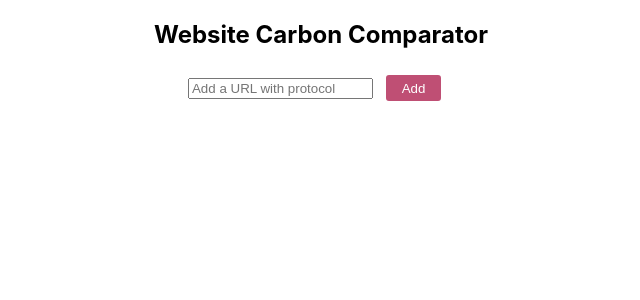
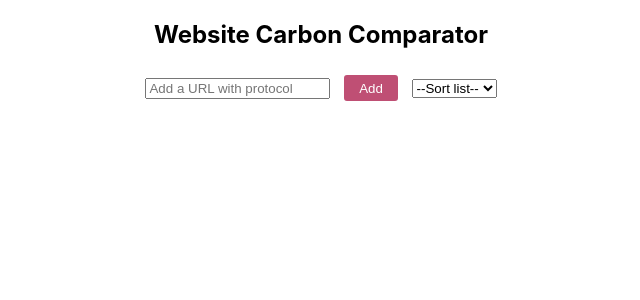
Before and after one commit to vondersam/iths-react-labb-2, a React (Create React App) app: page / in a window 1280 px wide. Shown: the top 300 px of the page, without its empty margins (319-959 px from the left). Built offline with nearby package versions, Linux system fonts and the light colour scheme.

Commit message:
Replace useState by useReducer.

```diff
--- a/src/App.js
+++ b/src/App.js
@@ -1,15 +1,28 @@
 import './App.css';
-import { useState } from 'react';
+import { useReducer } from 'react';
 import Menu from './components/menu';
 import CardList from './components/cardList';
 
+const websitesReducer = (state, action) => {
+  switch (action.type) {
+    case 'add': {
+      return { websiteList: [...state.websiteList, action.data] };
+    }
+    default:
+      throw new Error();
+  }
+};
+
 function App() {
-  const [websiteList, setWebsiteList] = useState([]);
+  const [state, dispatchWebsite] = useReducer(websitesReducer, {
+    websiteList: [],
+    url: ''
+  });
   return (
     <div className="App">
       <h2>Website Carbon Comparator</h2>
-      <Menu websiteList={websiteList} setWebsiteList={setWebsiteList} />
-      <CardList websiteList={websiteList} />
+      <Menu state={state} dispatchWebsite={dispatchWebsite} />
+      <CardList state={state} />
     </div>
   );
 }
--- a/src/components/cardList.jsx
+++ b/src/components/cardList.jsx
@@ -7,13 +7,12 @@ const Wrapper = styled.div`
   justify-content: center;
 `;
 
-const CardList = ({ websiteList }) => {
+const CardList = ({ state }) => {
   return (
     <>
       <Wrapper>
-        {websiteList.map((website, i) => (
-          <Card key={i} {...website} />
-        ))}
+        {state.websiteList.length > 0 &&
+          state.websiteList.map((website, i) => <Card key={i} {...website} />)}
       </Wrapper>
     </>
   );
--- a/src/components/menu.jsx
+++ b/src/components/menu.jsx
@@ -1,5 +1,6 @@
-import { useRef, useState } from 'react';
+import { useEffect, useRef, useState } from 'react';
 import styled from 'styled-components';
+import Sort from './sort';
 
 const Button = styled.button`
   background: #bf4f74;
@@ -13,7 +14,7 @@ const Button = styled.button`
     cursor: pointer;
 `;
 
-const Menu = ({ websiteList, setWebsiteList }) => {
+const Menu = ({ state, dispatchWebsite }) => {
   const url = useRef('');
   const [loading, setLoading] = useState(false);
 
@@ -24,8 +25,7 @@ const Menu = ({ websiteList, setWebsiteList }) => {
       const request = `site?url=${encodedUrl}`;
       const response = await fetch(request);
       const data = await response.json();
-      const newWebsiteList = [...websiteList, data];
-      setWebsiteList(newWebsiteList);
+      dispatchWebsite({ type: 'add', data: data });
       setLoading(false);
     } catch (e) {
       alert(e);
@@ -35,9 +35,10 @@ const Menu = ({ websiteList, setWebsiteList }) => {
   const addToWebsiteList = () => {
     if (!URL.canParse(url.current)) {
       alert(`You need to use a well-formatted URL, including its protocol`);
-    } else if (!websiteList.find((element) => element.url === url.current)) {
+    } else if (
+      !state.websiteList.find((element) => element.url === url.current)
+    ) {
       getData();
-      console.log(websiteList);
     } else {
       alert(`${url.current} is already on your list!`);
     }
@@ -54,6 +55,7 @@ const Menu = ({ websiteList, setWebsiteList }) => {
         Add
       </Button>
       {loading && 'Loading...'}
+      <Sort dispatchWebsite={dispatchWebsite} />
     </div>
   );
 };
--- /dev/null
+++ b/src/components/sort.jsx
@@ -0,0 +1,15 @@
+const Sort = ({ dispatchWebsite }) => {
+  return (
+    <select id="pet-select">
+      <option value="">--Sort list--</option>
+      <option value="dog">Dog</option>
+      <option value="cat">Cat</option>
+      <option value="hamster">Hamster</option>
+      <option value="parrot">Parrot</option>
+      <option value="spider">Spider</option>
+      <option value="goldfish">Goldfish</option>
+    </select>
+  );
+};
+
+export default Sort;
```
